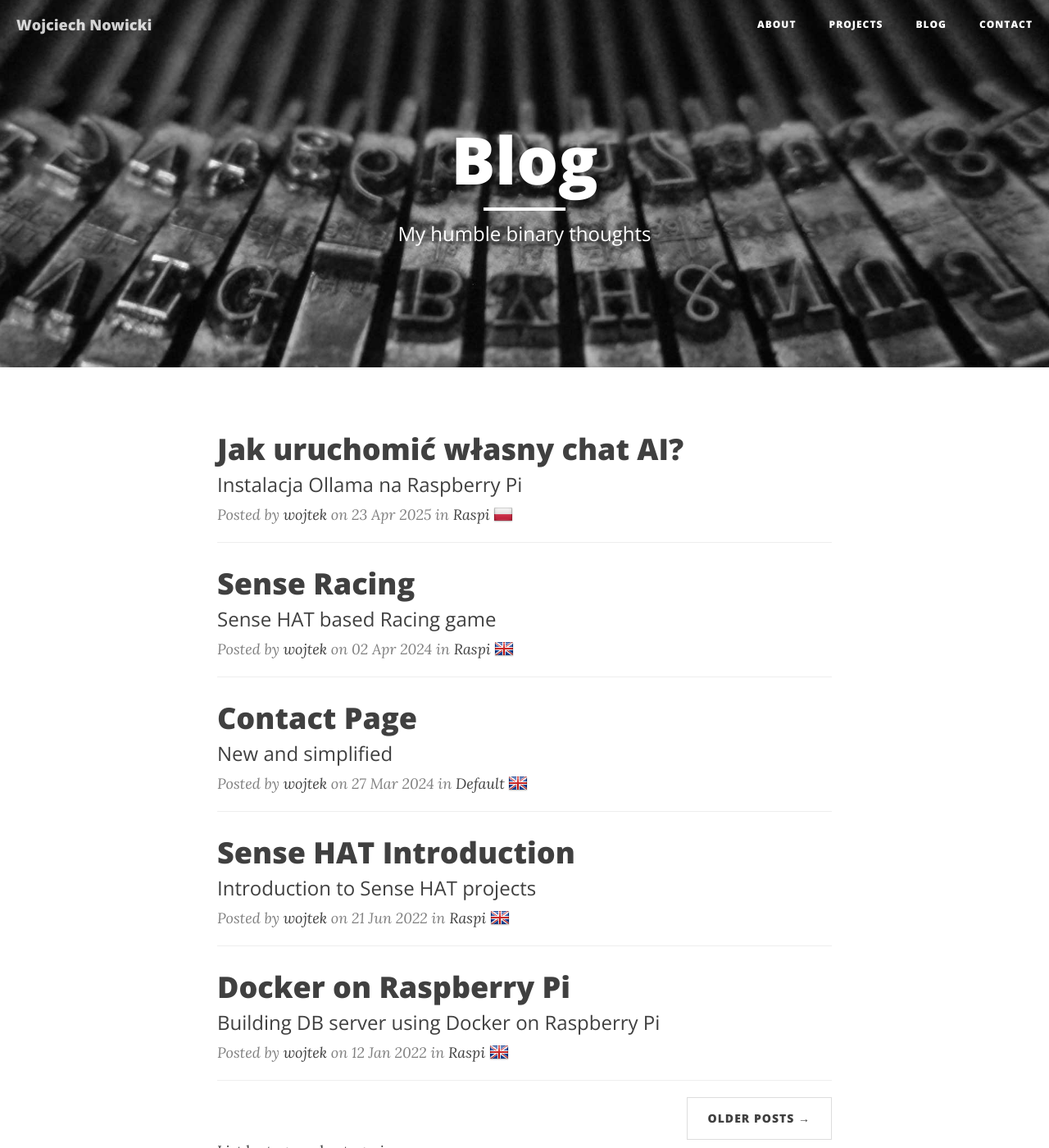
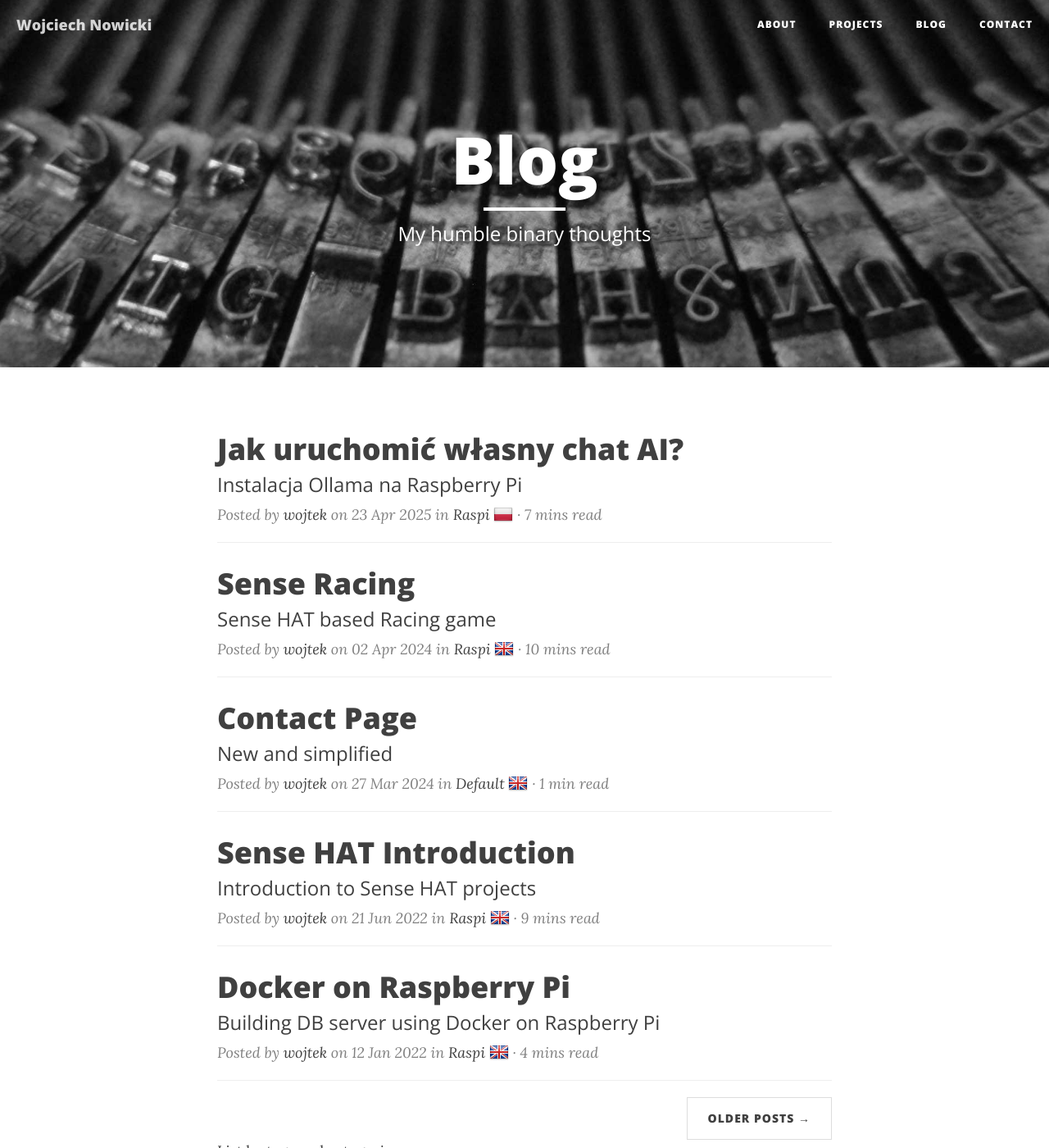
Before and after one commit to wnowicki/website, a Jekyll site: the page built from blog/index.html, in a window 1280 px wide and 1400 px high. Shown: the whole window at 82% size. Built offline with Jekyll 4.4.1, drawn with Linux system fonts in a browser that asks for light colours; nearby versions of some CDN libraries; the list of posts is cut into pages by our own code.

Commit message:
Added read time

```diff
--- /dev/null
+++ b/_includes/read_time.html
@@ -0,0 +1,3 @@
+<span class="reading-time" title="Estimated read time">
+  {% assign words = include.content | number_of_words %}
+  {% if words < 270 %} 1 min {% else %} {{ words | divided_by:135 }} mins {% endif %} read </span>
--- a/_layouts/post.html
+++ b/_layouts/post.html
@@ -12,7 +12,7 @@ layout: default
                     {% if page.subtitle %}
                     <h2 class="subheading">{{ page.subtitle }}</h2>
                     {% endif %}
-                    <span class="meta">Posted by {% if page.author %}{{ page.author }}{% else %}unknown author{% endif %} on {{ page.date | date: "%B %-d, %Y" }} in {{ page.categories| first | capitalize}}</span>
+                    <span class="meta">Posted by {% if page.author %}{{ page.author }}{% else %}unknown author{% endif %} on {{ page.date | date: "%B %-d, %Y" }} in {{ page.categories| first | capitalize}} &middot; {% include read_time.html content=page.content %}</span>
                 </div>
             </div>
         </div>
--- a/blog/index.html
+++ b/blog/index.html
@@ -23,6 +23,7 @@ heading_image: blog.jpg
             {% if post.language %}
              <img src="{{ site.baseurl }}/assets/flags/blank.gif" class="flag flag-{{ site.languages[post.language].flag }}" alt="{{ site.languages[post.language].name }}" />
             {% endif %}
+            &middot; {% include read_time.html content=post.content %}
         </p>
     </div>
     <hr>
```
